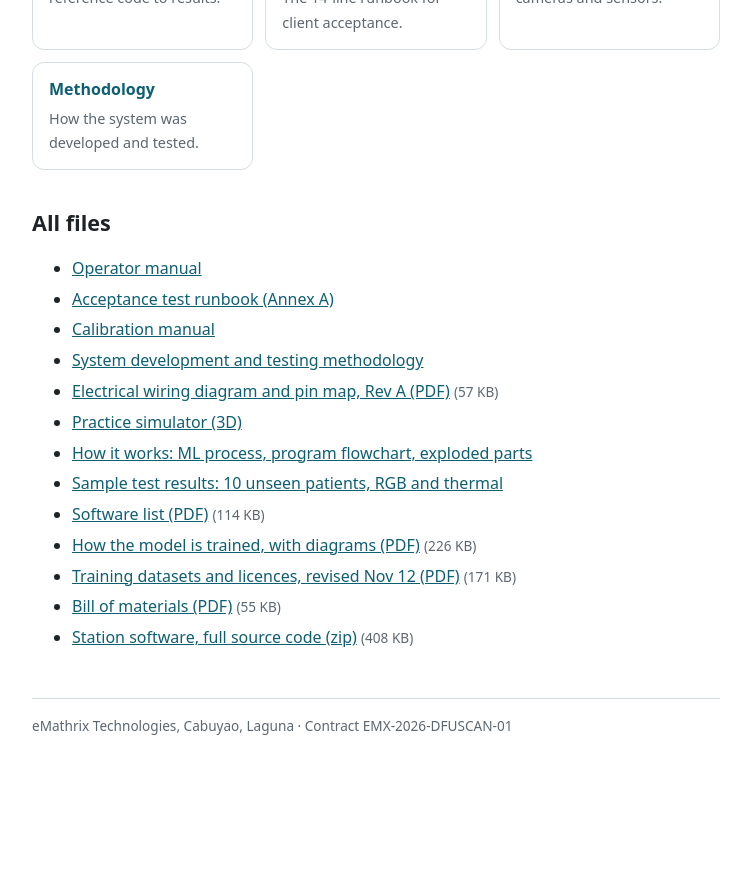
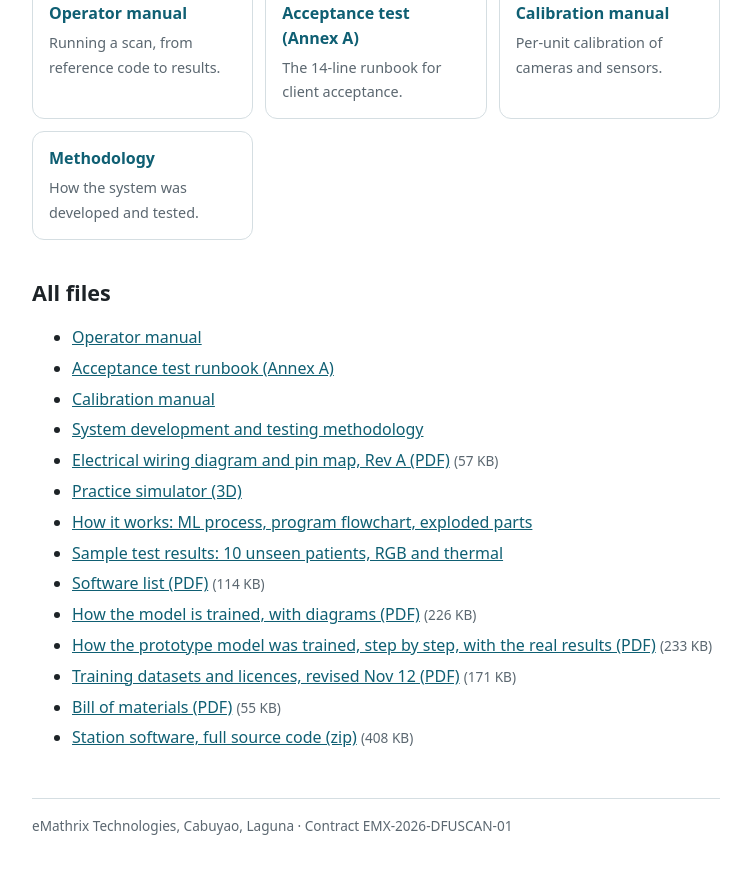
Before and after one commit to emathrixacademy/irdiabeticdetector-site, a Jekyll site: the page index.html, which Jekyll copies as it is, in a window 1280 px wide and 900 px high, scrolled down 2194 px. Shown: the top 874 px of the window, without its empty margins (264-1015 px from the left). Built offline with Jekyll 4.4.1, drawn with Linux system fonts in a browser that asks for light colours; before the commit the page ends 2994 px from its top, so only the background shows below that; some of the changed text lies outside the part shown.

Commit message:
Add a step-by-step guide to how the prototype model was trained
Walks through the nine steps actually taken for model public_v1 with the
real numbers from the run reports: 752 pictures, 2 rejected, 40 patient
groups, 5 patient-grouped folds, 58 % overall, export check and install
on the Pi. Written for the students presenting to the panel.

```diff
--- a/index.html
+++ b/index.html
@@ -49,6 +49,7 @@
   <h2>Software and model training</h2>
   <a class="btn" href="files/DFU-Station-software-list.pdf">Open the software list</a>
   <a class="btn" href="files/DFU-Station-model-training.pdf">Open how the model is trained</a>
+  <a class="btn" href="files/DFU-Station-training-step-by-step.pdf">Open how the prototype was trained, step by step</a>
   <a class="btn" href="files/DFU-Station-datasets-and-licences.pdf">Open training datasets and licences</a>
   <div class="note">
     Every program and package the station, the training computer and the tests use, and how the
@@ -91,6 +92,7 @@
     <li><a href="sample-tests.html">Sample test results: 10 unseen patients, RGB and thermal</a></li>
     <li><a href="files/DFU-Station-software-list.pdf">Software list (PDF)</a> <span class="size">(114 KB)</span></li>
     <li><a href="files/DFU-Station-model-training.pdf">How the model is trained, with diagrams (PDF)</a> <span class="size">(226 KB)</span></li>
+    <li><a href="files/DFU-Station-training-step-by-step.pdf">How the prototype model was trained, step by step, with the real results (PDF)</a> <span class="size">(233 KB)</span></li>
     <li><a href="files/DFU-Station-datasets-and-licences.pdf">Training datasets and licences, revised Nov 12 (PDF)</a> <span class="size">(171 KB)</span></li>
     <li><a href="files/DFU-Station-bill-of-materials.pdf">Bill of materials (PDF)</a> <span class="size">(55 KB)</span></li>
     <li><a href="files/DFU-Station-software.zip">Station software, full source code (zip)</a> <span class="size">(408 KB)</span></li>
```
Also changed, not shown: 1 other file.
